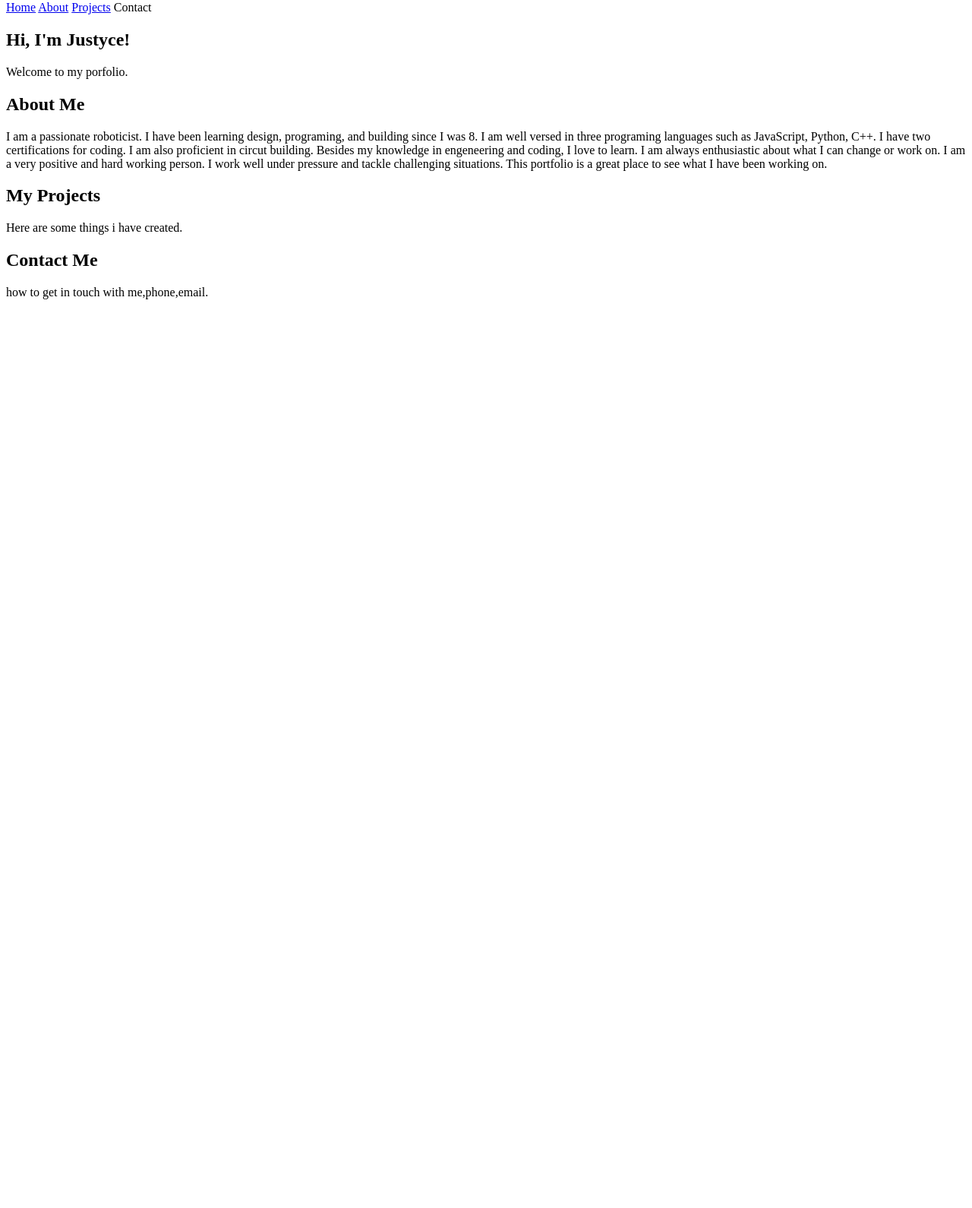
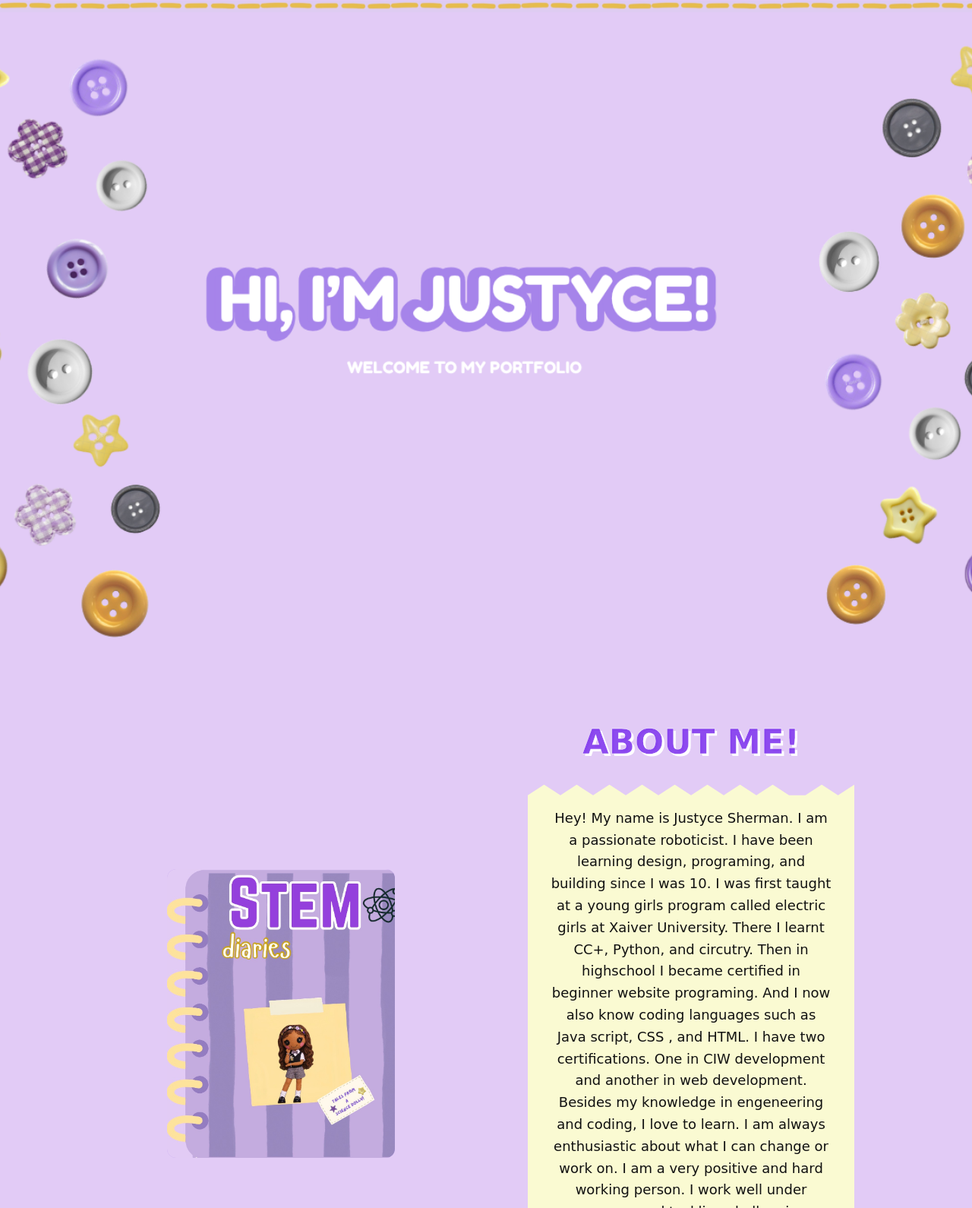
Before and after one commit to JustycecodedIt/Barb, a plain HTML site: page index.html in a window 1280 px wide. Shown: the part 79-1669 px from the top of the page at 76% size. Before the commit the page ends 800 px from the top, so only its background shows below. Drawn offline with Linux system fonts and the light colour scheme; grey boxes are pictures that could not be loaded.

Commit message:
Update portfolio

```diff
--- a/index.html
+++ b/index.html
@@ -4,7 +4,7 @@
     <meta charset="Utf-8">
     <meta name="viewport" content="width=device-width, initial-scale=1.0">
     <title>My Portfolio </title>
-    <link rel="stlyesheet" href="style.css">
+    <link rel="stylesheet" href="style.css">
 </head>
 
 <body>
@@ -14,36 +14,70 @@
             <a href="#home">Home</a>
             <a href="#about">About</a>
             <a href="#projects">Projects</a>
-            <a hfref="#contact">Contact</a>
+            <a href="#contact">Contact</a>
         </nav>
     </header>
     <section id="home">
-        <h2>Hi, I'm Justyce!</h2>
-        <p>Welcome to my porfolio. </p>
+
         </section>
 
         <section id="about">
-            <h2>About Me</h2>
-    <p> I am a passionate roboticist. I have been learning design, programing, and building since I was 8.
-    I am well versed in three programing languages such as JavaScript, Python, C++.
-     I have two certifications for coding.
-     I am also proficient in circut building.
+            <div class="about-scrapbook">
+                <div class="scrapbook" id="scrapbook">
+
+
+                <div class="scrapbook-cover">
+                   </div>
+
+                <div class="scrapbook-pages">
+                    <img src="images/photo1.jpeg" alt="">
+                    <img src="images/photo2.png" alt="">
+                    <img src="images/photo3.jpeg" alt="">
+
+                    </div>
+
+                </div>
+
+             </div>
+
+
+            <div class="about-text">
+
+              <h2>ABOUT ME!</h2>
+    <p>   Hey! My name is Justyce Sherman. I am a passionate roboticist. I have been learning design, programing, and building since I was 10.
+    I was first taught at a young girls program called electric girls at Xaiver University.
+     There I learnt CC+, Python, and circutry. Then in highschool I became certified in beginner website programing. And I now also know coding languages such as Java script, CSS , and HTML.
+     I have two certifications. One in CIW development and another in web development.
      Besides my knowledge in engeneering and coding, I love to learn.
-    I am always enthusiastic about what I can change or work on.
-     I am a very positive and hard working person.
-    I work well under pressure and tackle challenging situations.
-    This portfolio is a great place to see what I have been working on.
+    I am always enthusiastic about what I can change or work on. I am a very positive and hard working person.
+    I work well under pressure and tackling challenging situations.
+    This portfoilio is where you can see my skills and learn more about the person behind the skill.
     </p>
-</section>
+    </div>
+ </section>
 
 <section id="projects">
- <h2> My Projects </h2>
- <p> Here are some things i have created.</p>
+
 </section>
 
 <section id="contact">
-    <h2> Contact Me </h2>
-    <p> how to get in touch with me,phone,email. </p>
+
+    <div class="contact-button">
+
+     <a href="#" class="float-btn btn1"></a>
+     <a href="#" class="float-btn btn2"></a>
+     <a href="#" class="float-btn btn3"></a>
+     <a href="#" class="float-btn btn4"></a>
+     <a href="#" class="float-btn btn5"></a>
+     <a href="#" class="float-btn btn6"></a>
+     <a href="#" class="float-btn btn7"></a>
+     <a href="#" class="float-btn btn8"></a>
+
+</div>
+
 </section>
+
+
+<script src="script.js"></script>
 </body>
 </html>
--- a/style.css
+++ b/style.css
@@ -0,0 +1,404 @@
+/*General styling barbie portfolio*/
+@import url('https://fonts.googleapis.com/css2?family=Lobster&display=swap');
+
+:root {
+    --light-purple: #c3a5f4;
+    --old-gold: #B89B5E;
+    --dark-purple: #7b2feddd;
+    --black: #111111;
+    --white: #ffffff;
+    --gray: #888888;
+    --yellow: #d4cf3cf3;
+     --pink: #f1a1c8;
+     --lavender: #e2cbf6;
+
+
+
+}
+
+*{
+    margin:0;
+    padding:0;
+    box-sizing: border-box;
+}
+
+html{
+    scroll-behavior: smooth;
+}
+
+body{
+    font-family: Arial, sans-serif;
+    background-color: var(--lavender);
+    color: var(--black);
+    line-height: 1.6;
+    }
+
+    /*Header styling*/
+
+    header{
+        display: flex;
+        justify-content: space-between;
+        align-items: center;
+        padding: 25px 8%;
+        background-color: var(--lavender);
+        position: sticky;
+        padding-bottom: 50px;
+        top: 0;
+        z-index: 1000;
+
+     }
+
+     header::after {
+        content: "";
+        position: absolute;
+        bottom:0;
+        left: 0;
+        width: 100%;
+        height: 40px;
+
+        background-image: url("images/boarder-head.jpeg");
+        background-repeat: repeat-x;
+        background-size: auto 15px;
+
+     }
+
+    header h1{
+        color: var(--light-purple) ;
+        font-size: 28px;
+        text-shadow: 3px 3px 0 var(--yellow);
+        font-family: "chewy",cursive;
+        -webkit-text-stroke: 1.5px var(--dark-purple);
+}
+
+nav{
+    display: flex;
+    gap: 25px;
+}
+
+nav a{
+    text-decoration: none;
+    color: var(--light-purple);
+    font-weight: bold;
+    font-family: "Chewy", cursive;
+    -webkit-text-stroke: 0.6px var(--dark-purple);
+    }
+
+    nav a:hover{
+        color: var(--old-gold);
+        opacity: 0.6;
+    }
+
+    /*sections*/
+    section {
+        min-height:80vh;
+        padding: 100px 8%;
+        display: flex;
+            flex-direction: column;
+            justify-content: center;
+
+        }
+
+        section h2{
+            font-size:45px;
+            color: var(--black);
+            margin-bottom: 20px;
+
+        }
+
+        section p{
+            max-width: 650px;
+            font-size: 18px;
+            color: var(--black);
+            font-family: "Fredoka",cursive ;
+        }
+        /*Home*/
+        #home {
+           min-height: 100vh;
+           Background-image: url('images/The Stem Dolly!.png');
+           background-size: cover;
+           background-position: center;
+           background-repeat: no-repeat;
+
+             }
+
+
+
+
+
+
+            /*About*/
+            #about {
+                background-color:  var(--lavender);
+                text-align: center;
+                align-items: center;
+                flex-direction: row;
+                justify-content: center;
+                gap: 110px;
+                position:relative;
+                padding-bottom: 50px;
+
+            }
+
+           #about::after{
+            content: "";
+            position:absolute;
+            bottom:0;
+            left: 0;
+            width: 100%;
+            height: 40px;
+
+            background-image: url("images/boarder-head.jpeg");
+            background-repeat: repeat-x;
+            background-size: auto 15px;
+            background-position: bottom;
+           }
+
+            .about-scrapbook{
+                width: 40%;
+                display: flex;
+                justify-content: center;
+            }
+
+            .about-text{
+                width: 40%;
+            }
+
+            #about h2{
+                font-family: "Fredoka", cursive;
+                color: var(--dark-purple);
+                -webkit-text-stroke: 0.4px var(--white);
+                text-shadow: 3px 3px 0 var(--white)
+            }
+
+            #about p{
+                position: relative;
+                background: lightgoldenrodyellow;
+                padding: 30px;
+                clip-path: polygon(
+                    0% 2%, 5% 0%, 10% 2%, 15% 0%, 20% 2%,
+                    25% 0%, 30% 2%, 35% 0%, 40% 2%,
+                    45% 0%, 50% 2%, 55% 0%, 60% 2%,
+                    65% 0%, 70% 2%,75% 0%, 80% 2%,
+                    85% 2%, 90% 0%, 95% 2%, 100% 0%,
+                    100% 98%, 95% 100%, 90% 98%, 85% 100%,
+                    80% 98%, 75% 100%, 70% 98%, 65% 100%,
+                    60% 98%, 55% 100%, 50% 98%, 45% 100%,
+                    40% 98%, 35% 100%,  30% 98%, 25% 100%,
+                    20% 98%, 15% 100%, 10% 98%, 5% 100%, 0% 98%
+                );
+
+
+            }
+
+
+            /*Projects*/
+            #projects {
+                background-image: url("images/pro-background.jpeg");
+                background-size: contain;
+                background-position: center;
+                background-repeat: no-repeat;
+                background-color: #e2cbf6;
+                position:relative;
+                padding-bottom: 50px;
+            }
+
+                #projects::after {
+                    content: "";
+                    position: absolute;
+                    bottom: 0;
+                    left: 0;
+                    width: 100%;
+                    height: 40px;
+
+                    background-image: url("images/boarder-head.jpeg");
+                    background-repeat: repeat-x;
+                    background-size: auto 15px;
+                    background-position: bottom;
+                }
+
+            /*contact*/
+            #contact{
+
+                background-image: url("images/contact.jpeg");
+                background-size: contain;
+                background-position: center;
+                background-repeat: no-repeat;
+                background-color: #e2cbf6;
+
+ }
+
+
+               /*mobile*/
+               @media (max-width:700px) {
+
+            header{
+                flex-direction: column;
+                gap: 15px;
+ }
+
+
+nav{
+    gap: 12px;
+}
+
+        }
+
+
+ .scrapbook {
+    position: relative;
+    width: 300px;
+    height: 380px;
+    perspective: 1000px;
+    cursor: pointer;
+ }
+
+
+    .scrapbook-cover {
+    position: absolute;
+     width: 100%;
+    height: 100%;
+    background-image: url("images/scrapbook\ cover.jpeg");
+    background-size: cover;
+    background-position: center;
+    background-repeat: no-repeat;
+    border-radius: 12px;
+    display: flex;
+    align-items: center;
+    justify-content: center;
+    z-index: 2;
+    transform-origin: left center;
+    transition: transform 0.8s ease;
+
+
+ }
+
+ .spiral-binding{
+    position: absolute;
+    left: -20px;
+    top: 20px;
+    height: 340px;
+    display: flex;
+    flex-direction: column;
+    justify-content: space-between;
+    z-index: 3;
+ }
+
+ .spiral-binding span{
+    position: relative;
+    display: block;
+    width: 32px;
+    height: 32px;
+
+ }
+
+
+
+  .scrapbook:not(.open) .scrapbook-cover:hover {
+    transform: translateY(-5px) rotate(-2deg);
+ }
+
+
+
+
+ .scrapbook.open .scrapbook-cover {
+    transform: rotateY(-160deg);
+
+}
+
+.scrapbook-pages{
+    position: absolute;
+    width: 100%;
+    height: 100%;
+    background-color: var(--light-purple);
+    border: 4px solid var(--old gold);
+    border-radius: 12px;
+    padding: 20px;
+    display: flex;
+    flex-wrap: wrap;
+    gap: 10px;
+    align-content: center;
+    justify-content: center;
+    z-index: 1;
+
+}
+
+
+.scrapbook-pages img{
+    width: 110px;
+    height: 140px;
+    object-fit: cover;
+    border: 4px solid var(--white);
+    box-shadow: 2px 2px 5px rgba(0, 0, 0, 0.2);
+}
+
+
+/* Floating Contact Buttons*/
+#contact {
+    position: relative;
+    min-height: 100vh;
+    overflow: hidden;
+}
+
+.floating-button {
+    position: absolute;
+    inset: 0;
+}
+
+.float-btn {
+   position: absolute;
+   width: 130px;
+   height: 70px;
+
+   background-size: contain;
+   background-position: center;
+   background-repeat: no-repeat;
+
+   border: none;
+   background-color: transparent;
+
+   display: block;
+
+}
+
+.btn1 {
+    background-image: url("images/btn1.png");
+}
+
+.btn2{
+    background-image: url("images/btn2.png");
+}
+
+.btn3{
+    background-image: url("images/btn3.png");
+}
+
+.btn4{
+    background-image: url("images/btn4.png");
+
+}
+
+
+.btn5{
+    background-image: url("images/btn5.png");
+}
+
+.btn6{
+    background-image: url("images/btn6.png");
+}
+
+.btn7{
+    background-image: url("images/btn7.png");
+}
+
+.btn8{
+    background-image: url("images/btn8.png");
+}
+
+
+
+
+ .floating-button {
+    position: fixed;
+    display: block;
+    z-index: 1000;
+}
```
Also changed, not shown: script.js (+37 -0 lines), images/The Stem Dolly!.png (added), images/boarder-head.jpeg (added), images/btn1.png (added), images/btn2.png (added), images/btn3.png (added), images/btn4.png (added), images/btn5.png (added), images/btn6.png (added), images/btn7.png (added), images/btn8.png (added), images/contact.jpeg (added), images/photo1.jpeg (added), images/photo2.png (added), 2 more files, 1 other file.
